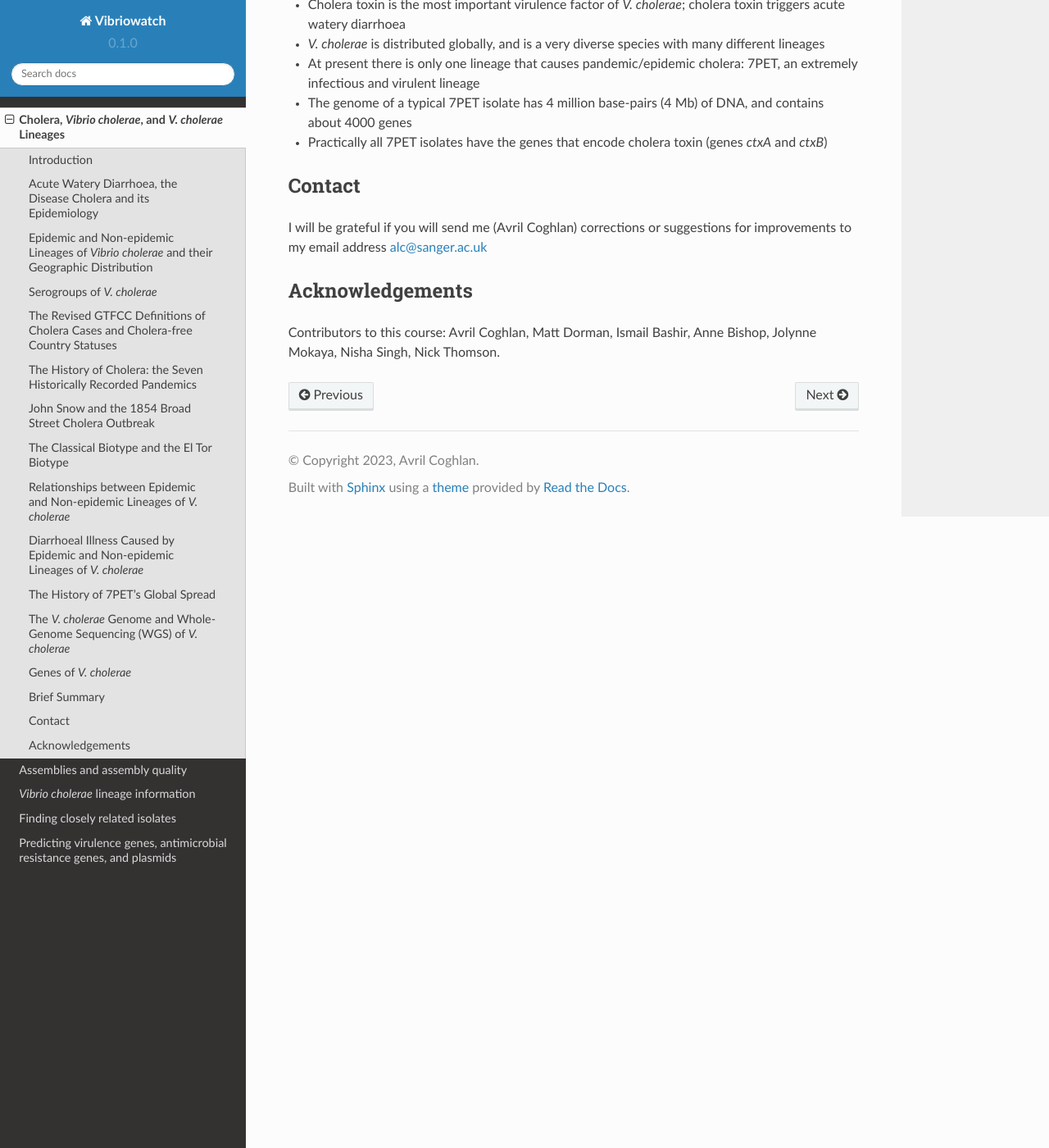
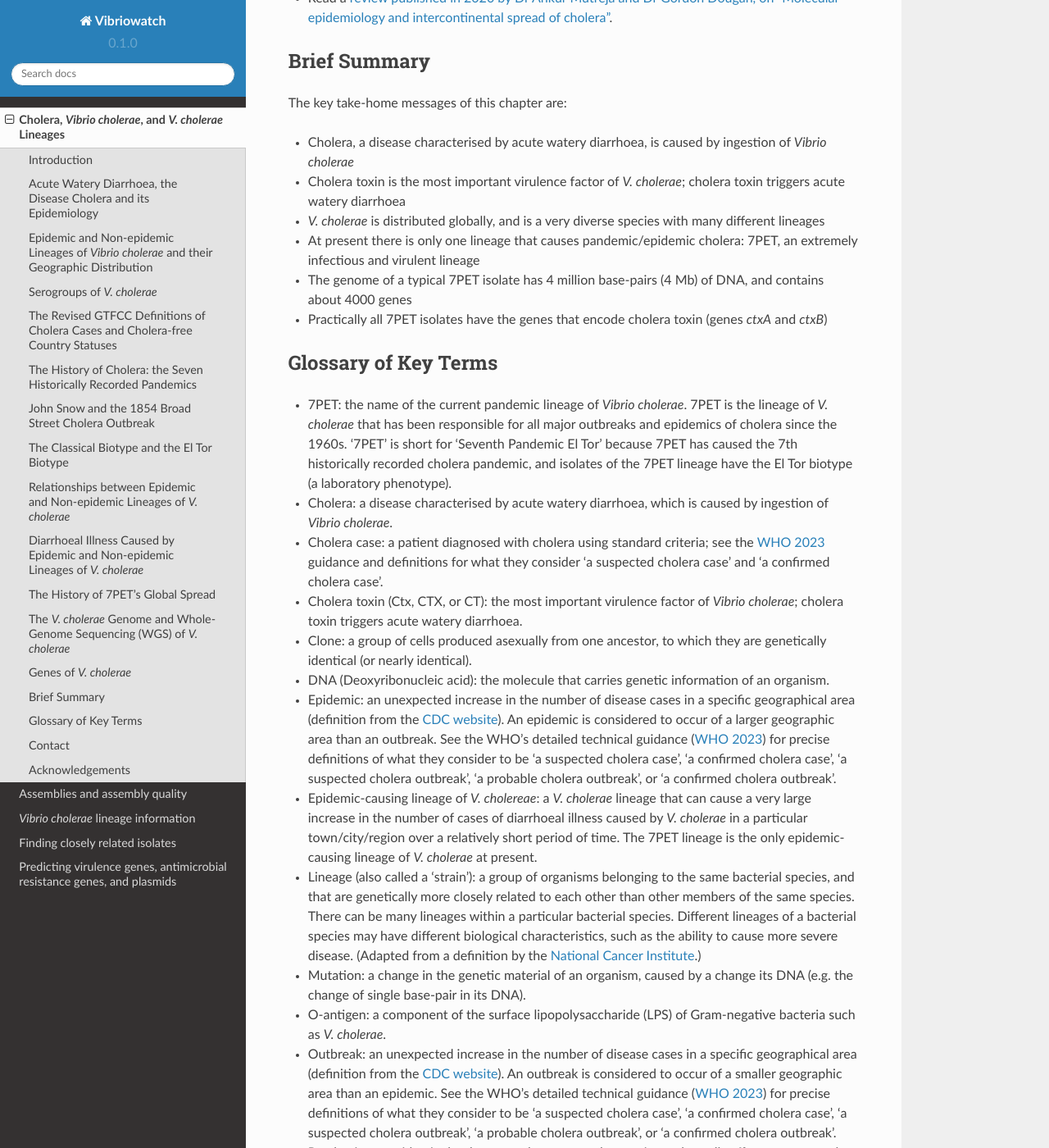
Before and after one commit to avrilcoghlan/cholerabook, a Sphinx documentation site: the page built from docs/source/vibriogenomes.rst, in a window 1280 px wide and 1400 px high, scrolled down 22890 px. Shown: the whole window at 82% size. Built offline with Sphinx 7.4.7 and the Read the Docs theme 2.0.0, drawn with Linux system fonts in a browser that asks for light colours; some of the changed text lies outside the part shown.

Commit message:
Update vibriogenomes.rst

```diff
--- a/docs/source/vibriogenomes.rst
+++ b/docs/source/vibriogenomes.rst
@@ -5,13 +5,14 @@ Introduction
 ------------
 
 This chapter will give you an overview of cholera, the species *Vibrio cholerae*; the main lineages of *V. cholerae*; and the current pandemic lineage of *V. cholerae*, the 7PET lineage.
+While we will explain terms as we go along, we have also included a glossary of key terms at the end of the chapter.
 
 Acute Watery Diarrhoea, the Disease Cholera and its Epidemiology
 ----------------------------------------------------------------
 
 Cholera is a disease characterised by acute watery diarrhoea, leading to rapidly progressing dehydration and shock (`Sack et al 2004`_).
 A distinctive feature of cholera is painless purging of voluminous stools resembling rice-water, known as 'rice-water stool' (`Sack et al 2004`_).
-If you are interested in how cholera is diagnosed, the World Health Organisation provides guidance and
+If you are interested in how cholera is diagnosed, the World Health Organisation (WHO) provides guidance and
 precise definitions of what they consider 'a suspected cholera case' and 'a confirmed cholera case' (see `WHO 2023`_).
 
 .. _Sack et al 2004: https://pubmed.ncbi.nlm.nih.gov/14738797/
@@ -38,7 +39,7 @@ people usually catch cholera by eating food or by drinking water that has been c
 with human faeces containing *V. cholerae* (`Sack et al 2004`_, `Nelson et al 2009`_). Barriers to disease transmission include
 handwashing and hygiene, access to toilets, and clean drinking water (e.g. chlorination of stored water; `Sack et al 2004`_, `Nelson et al 2009`_).
 Figure 2 summarises what is known about the transmission routes for the current pandemic lineage of *V. cholerae*, the 7PET
-lineage, which is the genetic subtype of *V. cholerae* responsible for all major outbreaks and epidemics of cholera since the 1960s (`Mutreja et al 2011`_, `Mutreja & Dougan 2020`_).
+lineage, which is the lineage of *V. cholerae* responsible for all major outbreaks and epidemics of cholera since the 1960s (`Mutreja et al 2011`_, `Mutreja & Dougan 2020`_).
 
 .. _Sack et al 2004: https://pubmed.ncbi.nlm.nih.gov/14738797/
 
@@ -137,11 +138,16 @@ can also occur due to DNA damage, for example damage due to ultraviolet (UV) rad
 
 Over evolutionary time, different clones of a species independently accumulate
 mutations, so they eventually they become so different at the genetic level that we can consider them different **lineages** (also sometimes known as different 'strains') of the species (Figure 5).
+That is, a lineage is group of organisms belonging to the same bacterial species, and that are genetically more closely related to each other than other members of the same species
+(adapted from a definition by the `National Cancer Institute`_).
+There can be many lineages within a particular bacterial species.
 The bacteria belonging to one particular lineage are all relatively clonal (highly similar at the genetic level);
 they all descended from a relatively recent common ancestor (although 'recent' in evolutionary time may be hundreds or thousands of years ago!); and
 they usually present similar biological features, such as a specific pattern of virulence (`Bacigalupe 2017`_).
 
 .. _Bacigalupe 2017: https://era.ed.ac.uk/handle/1842/31266
+
+.. _National Cancer Institute: https://www.cancer.gov/publications/dictionaries/cancer-terms/def/organism-strain
 
 .. figure:: ClonalSpecies.png
   :width: 350
@@ -238,12 +244,16 @@ an inner core oligosaccharide, and Lipid A (Figure 8).
 
 .. _CC BY-SA 3.0: https://creativecommons.org/licenses/by-sa/3.0/
 
-Since the 1930s, *V. cholerae* isolates have been classified into **'serogroups'** on the basis of the antigenicity of the O-antigen in their LPS (`Murase et al 2022`_).
+Within the species *V. cholerae* there is considerable variation in the surface structure of the O-antigen.
+A subgroup of *V. cholerae* bacteria that share the same distinctive surface structure in their O-antigen are
+said to belong to the same **'serogroup'**. Since the 1930s, *V. cholerae* isolates have been classified into
+many different serogroups on the basis of laboratory tests that reflect differences in the interactions of the
+the particular O-antigen produced by each serogroup with antibodies from the host (`Murase et al 2022`_).
 So far 210 different serogroups have been identified within *V. cholerae*, named
 O1, O2, O3, ... O210 (`Murase et al 2022`_). To determine whether a particular *V. cholerae* isolate belongs to the O1 serogroup, one can carry out a
 relatively rapid laboratory test, to see if the *V. cholerae* cells will agglutinate in O1 antisera (`CDC 1994`_); while to determine whether a
 *V. cholerae* isolate belongs to the O2 serogroup, one must test for agglutination in O2 antisera. In other words, the serogroup
-is a laboratory phenotype.
+is a laboratory phenotype that reflects the surface structure of the O-antigen.
 
 .. _Murase et al 2022: https://pubmed.ncbi.nlm.nih.gov/35930328/
 
@@ -794,6 +804,36 @@ The key take-home messages of this chapter are:
 * The genome of a typical 7PET isolate has 4 million base-pairs (4 Mb) of DNA, and contains about 4000 genes
 * Practically all 7PET isolates have the genes that encode cholera toxin (genes *ctxA* and *ctxB*)
 
+Glossary of Key Terms
+---------------------
+
+* 7PET: the name of the current pandemic lineage of *Vibrio cholerae*. 7PET is the lineage of *V. cholerae* that has been responsible for all major outbreaks and epidemics of cholera since the 1960s. '7PET' is short for 'Seventh Pandemic El Tor' because 7PET has caused the 7th historically recorded cholera pandemic, and isolates of the 7PET lineage have the El Tor biotype (a laboratory phenotype).
+* Cholera: a disease characterised by acute watery diarrhoea, which is caused by ingestion of *Vibrio cholerae*.
+* Cholera case: a patient diagnosed with cholera using standard criteria; see the `WHO 2023`_ guidance and definitions for what they consider 'a suspected cholera case' and 'a confirmed cholera case'.
+* Cholera toxin (Ctx, CTX, or CT): the most important virulence factor of *Vibrio cholerae*; cholera toxin triggers acute watery diarrhoea.
+* Clone: a group of cells produced asexually from one ancestor, to which they are genetically identical (or nearly identical).
+* DNA (Deoxyribonucleic acid): the molecule that carries genetic information of an organism.
+* Epidemic: an unexpected increase in the number of disease cases in a specific geographical area (definition from the `CDC website`_). An epidemic is considered to occur of a larger geographic area than an outbreak. See the WHO's detailed technical guidance (`WHO 2023`_) for precise definitions of what they consider to be 'a suspected cholera case', 'a confirmed cholera case', 'a suspected cholera outbreak', 'a probable cholera outbreak', or 'a confirmed cholera outbreak'.
+* Epidemic-causing lineage of *V. cholereae*: a *V. cholerae* lineage that can cause a very large increase in the number of cases of diarrhoeal illness caused by *V. cholerae* in a particular town/city/region over a relatively short period of time. The 7PET lineage is the only epidemic-causing lineage of *V. cholerae* at present.
+* Lineage (also called a 'strain'): a group of organisms belonging to the same bacterial species, and that are genetically more closely related to each other than other members of the same species. There can be many lineages within a particular bacterial species. Different lineages of a bacterial species may have different biological characteristics, such as the ability to cause more severe disease. (Adapted from a definition by the `National Cancer Institute`_.)
+* Mutation: a change in the genetic material of an organism, caused by a change its DNA (e.g. the change of single base-pair in its DNA).
+* O-antigen: a component of the surface lipopolysaccharide (LPS) of Gram-negative bacteria such as *V. cholerae*.
+* Outbreak: an unexpected increase in the number of disease cases in a specific geographical area (definition from the `CDC website`_). An outbreak is considered to occur of a smaller geographic area than an epidemic.  See the WHO's detailed technical guidance (`WHO 2023`_) for precise definitions of what they consider to be 'a suspected cholera case', 'a confirmed cholera case', 'a suspected cholera outbreak', 'a probable cholera outbreak', or 'a confirmed cholera outbreak'.
+* Pandemic: an epidemic that has spread over several countries and usually affects many people (definition from the `CDC website`_).
+* Pandemic lineage: a lineage of a bacterial species that is causing or caused a pandemic of a disease.
+* Serogroup: a subgroup of *V. cholerae* bacteria that share the same distinctive surface structure in their O-antigen.
+* Strain: see 'lineage'.
+* Toxigenic *V. cholerae*: *V. cholerae* that produces the cholera toxin. Isolates of the 7PET lineage are toxigenic, but a small fraction of isolates of some other lineages of *V. cholerae* are also toxigenic.
+* Viable but Non-Culturable (VBNC): a dormant state that many bacterial species enter under unfavourable conditions such as low temperature and low nutrient conditions.
+* Vibrio cholerae* (*V. cholerae*): a curved Gram-negative rod-shaped bacterium that causes the disease cholera.
+* Virulence factor: a protein (or protein complex) that helps a bacterium to colonise a host at the cellular level.
+
+.. _National Cancer Institute: https://www.cancer.gov/publications/dictionaries/cancer-terms/def/organism-strain
+
+.. _CDC website: https://archive.cdc.gov/www_cdc_gov/csels/dsepd/ss1978/lesson1/section11.html
+
+.. _WHO 2023: https://www.gtfcc.org/wp-content/uploads/2023/02/gtfcc-public-health-surveillance-for-cholera-interim-guidance.pdf
+
 Contact
 -------
 
```
Also changed, not shown: other parts of docs/source/vibriogenomes.rst (+1 -1 lines).
